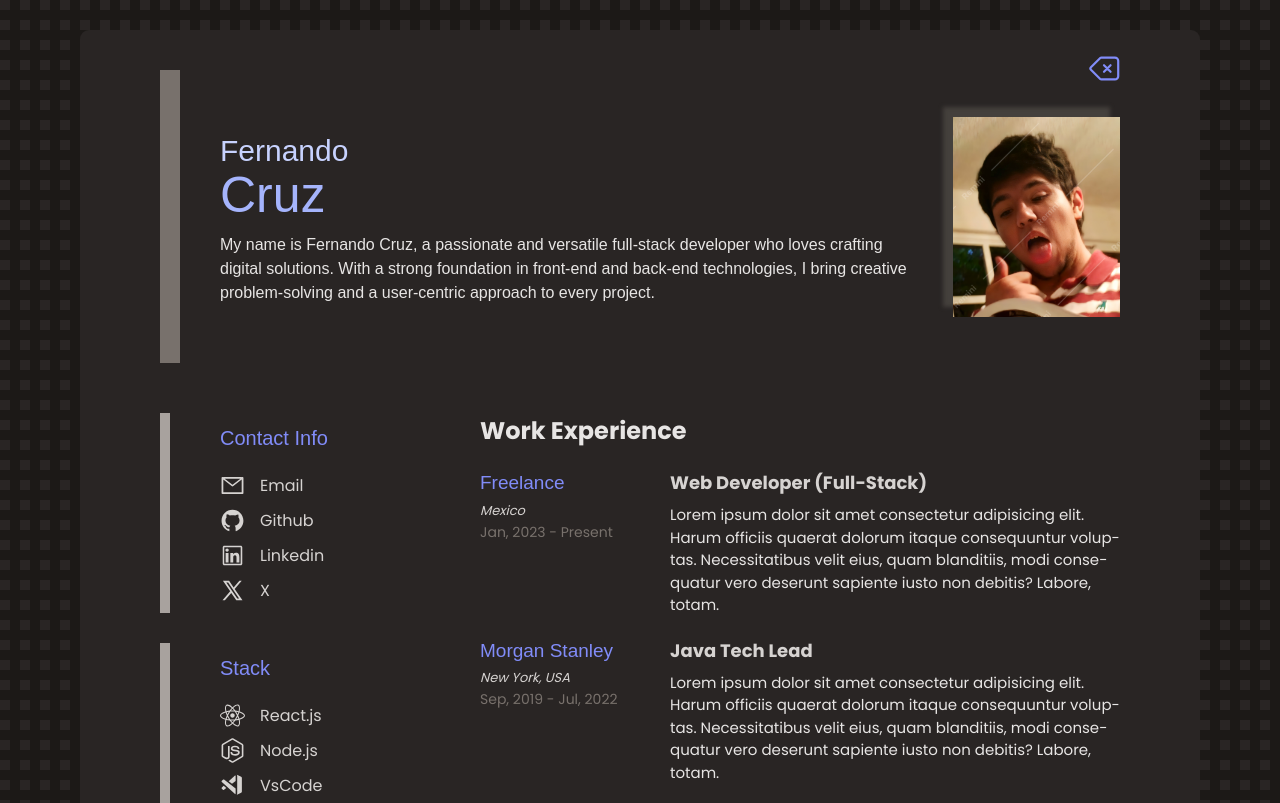
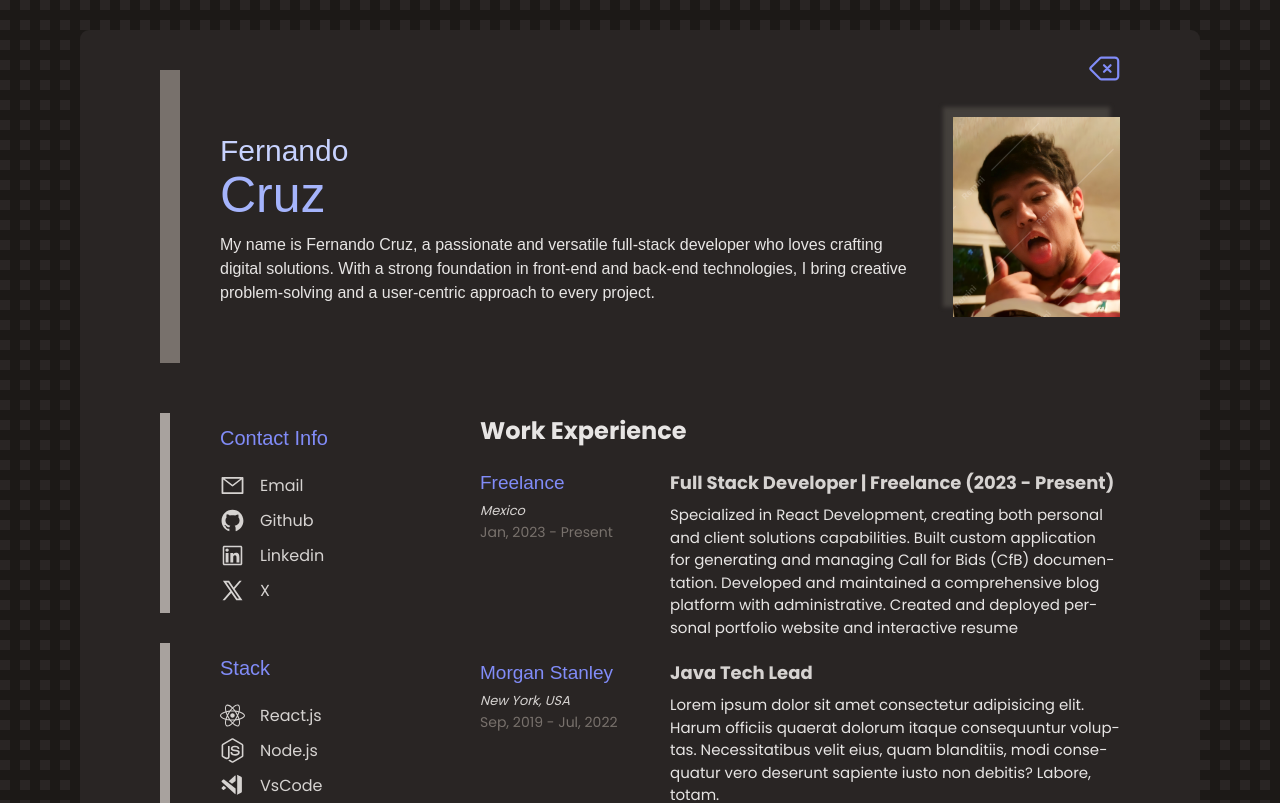
Before and after one commit to fkurusu7/bloggy-ui, a React (Vite) app: page /resume in a window 1280 px wide. Shown: the top 803 px of the page. Built offline with nearby package versions, Linux system fonts and the light colour scheme; a web font is replaced by a local one.

Commit message:
add freelance job activities description

```diff
--- a/src/features/resume/Resume.tsx
+++ b/src/features/resume/Resume.tsx
@@ -183,12 +183,13 @@ function Resume() {
                   </p>
                 </article>
                 <article className="resume__experience-description">
-                  <h3>Web Developer (Full-Stack)</h3>
+                  <h3>Full Stack Developer | Freelance (2023 - Present)</h3>
                   <p>
-                    Lorem ipsum dolor sit amet consectetur adipisicing elit. Harum officiis quaerat
-                    dolorum itaque consequuntur voluptas. Necessitatibus velit eius, quam
-                    blanditiis, modi consequatur vero deserunt sapiente iusto non debitis? Labore,
-                    totam.
+                    Specialized in React Development, creating both personal and client solutions
+                    capabilities. Built custom application for generating and managing Call for Bids
+                    (CfB) documentation. Developed and maintained a comprehensive blog platform with
+                    administrative. Created and deployed personal portfolio website and interactive
+                    resume
                   </p>
                 </article>
               </section>
```
